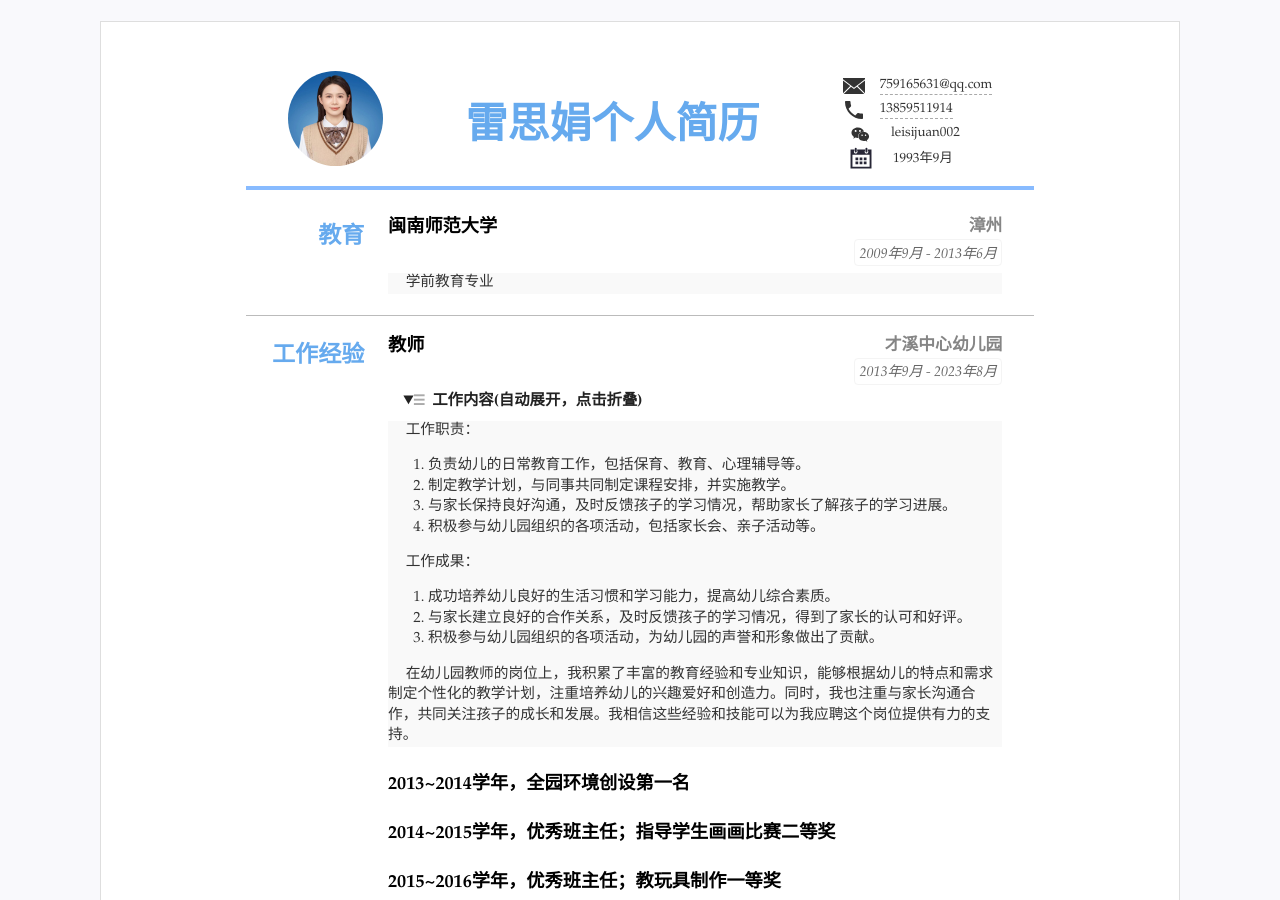
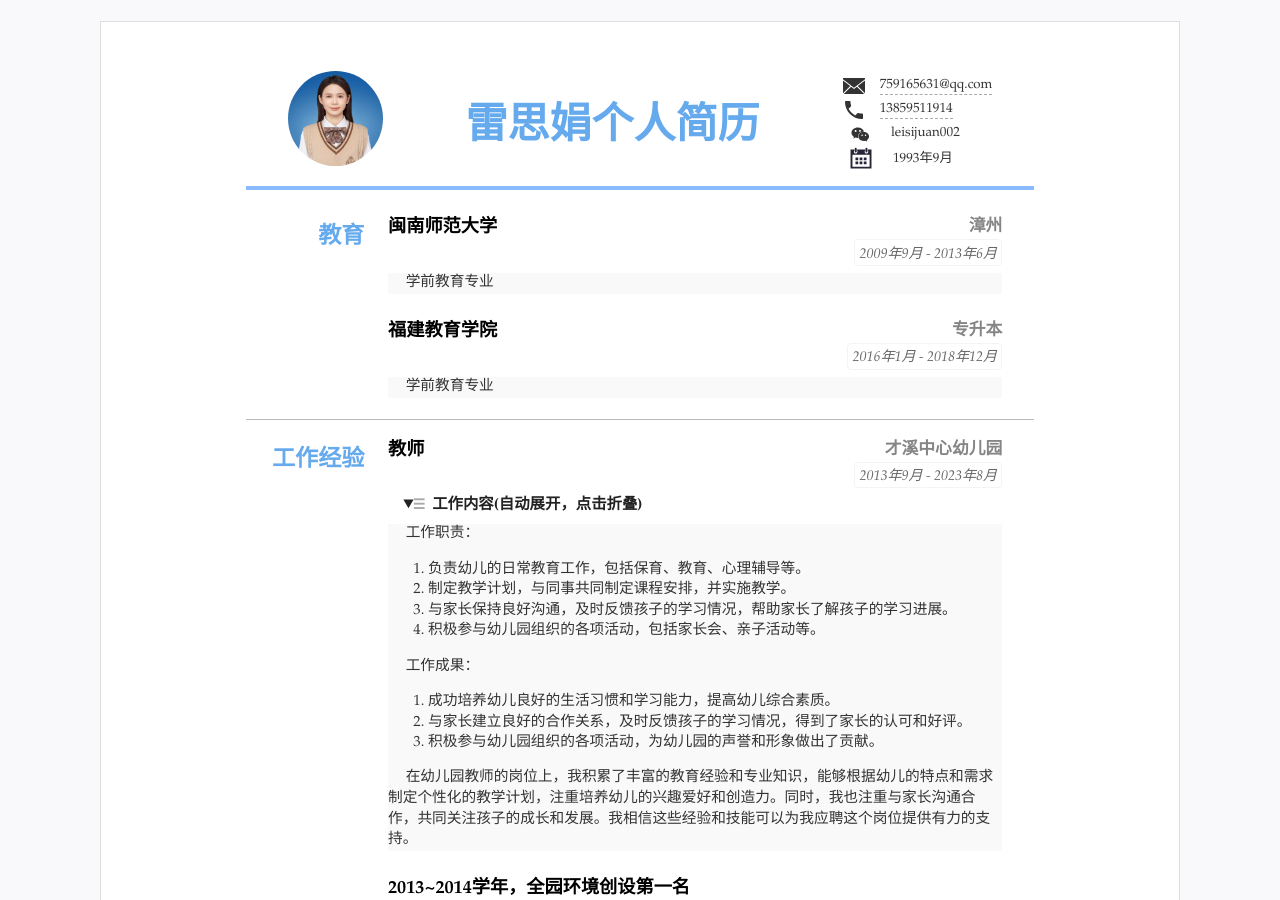
Before and after one commit to pinvondev/resume, a Jekyll site: the page built from index.html, in a window 1280 px wide and 900 px high. Built offline with Jekyll 4.4.1, drawn with Linux system fonts in a browser that asks for light colours.

Commit message:
add school

```diff
--- a/_data/resume.yml
+++ b/_data/resume.yml
@@ -29,6 +29,10 @@ main: #简历主要内容，
   - title: 闽南师范大学
     duration: "2009年9月 - 2013年6月"
     sub: 漳州
+    detail: 学前教育专业
+  - title: 福建教育学院
+    duration: "2016年1月 - 2018年12月"
+    sub: 专升本
     detail: 学前教育专业
 
 - type: experience
```
